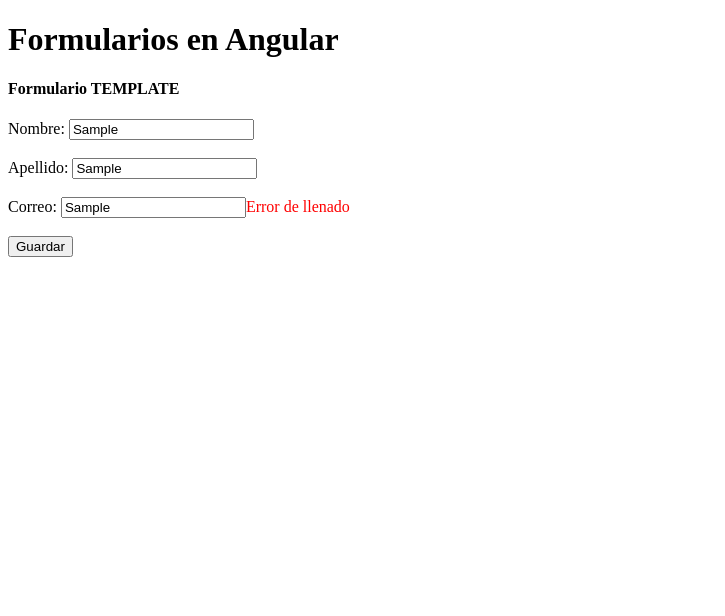
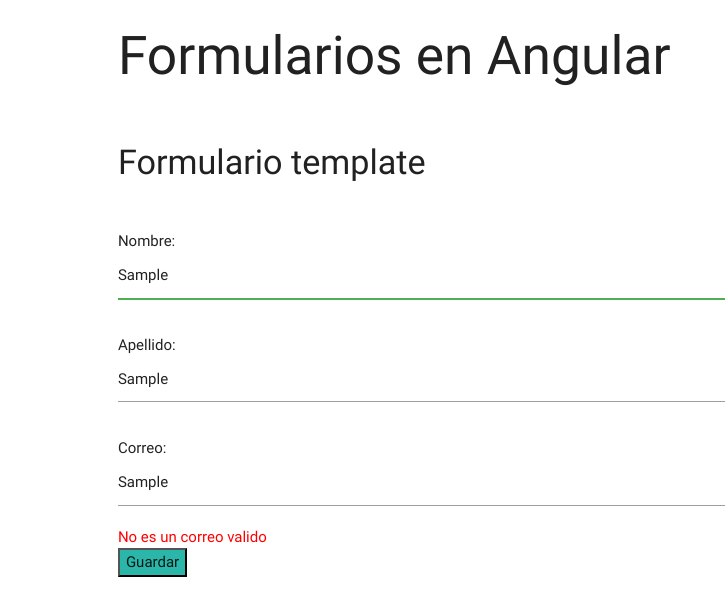
Before and after one commit to montoyaguzman/angular4-forms, an Angular app: page / in a window 1280 px wide. Both pictures are taken after typing "Sample", "Sample", "Sample" into the empty fields and a click on the button "Guardar". Shown: the top 616 px of the page, without its empty margins (0-725 px from the left). Built offline with nearby package versions, Linux system fonts and the light colour scheme.

Commit message:
agregando materialize, completando validaciones tipo html

```diff
--- a/angular-cli.json
+++ b/angular-cli.json
@@ -17,10 +17,19 @@
       "test": "test.ts",
       "tsconfig": "tsconfig.json",
       "prefix": "app",
+
+
       "styles": [
-        "styles.css"
+        "styles.css",
+        "../node_modules/materialize-css/dist/css/materialize.css"
       ],
-      "scripts": [],
+
+      "scripts": [
+        "../node_modules/jquery/dist/jquery.js",
+        "../node_modules/materialize-css/dist/js/materialize.js"
+      ],
+
+
       "environments": {
         "source": "environments/environment.ts",
         "dev": "environments/environment.ts",
--- a/src/app/app.component.html
+++ b/src/app/app.component.html
@@ -1,5 +1,10 @@
-<h1>
-  {{ title }}
-</h1>
+
+<div class="row">
+  <div class="col s8 offset-s1">
+    <h2>
+      {{ title }}
+    </h2>
+  </div>
+</div>
 
 <app-template></app-template>
--- a/src/app/components/template/template/template.component.html
+++ b/src/app/components/template/template/template.component.html
@@ -1,43 +1,45 @@
+<div class="row">
+  <div class="col s6 offset-s1">
     <h4>{{ titleTemplate }}</h4>
+  </div>
+</div>
 
+
+<div class="row">
     <form #formularioTemp="ngForm" novalidate="" (ngSubmit)="guardar(formularioTemp)">
-
-  <div>
+      <!-- Usando un ngClass >>>>>  [ngClass] = "{ 'validate': nombre.errors?.minlength || nombre.errors?.required }" -->
+        <div class="col s6 offset-s1 input-field">
           <span>Nombre: </span>
-    <input type="text" id="nombre" name="nombre" required
+          <input type="text" id="nombre" name="nombre" class="validate"
+          minlength="5" required
           [(ngModel)]="usuario.nombre" #nombre="ngModel"
           >
           <br/>
-    <span class="letraAdvertencia" *ngIf="nombre.touched && !nombre.valid">Error de llenado</span>
+          <span class="letraAdvertencia" *ngIf="nombre.touched && !nombre.valid && nombre.errors?.required">Campo obligatorio</span>
+          <span class="letraAdvertencia" *ngIf="nombre.touched && nombre.errors?.minlength">Minimo 5 caracteres</span>
         </div>
-
-  <br/>
-
-  <div>
+        <div class="col s6 offset-s1 input-field">
           <span>Apellido: </span>
           <input type="text" id="apellido" name="apellido" required
           [(ngModel)]="usuario.apellido" #apellido="ngModel"
           >
-    <span class="letraAdvertencia" *ngIf="apellido.touched && !apellido.valid && apellido.errors?.required">Error de llenado</span>
+          <br/>
+          <span class="letraAdvertencia" *ngIf="apellido.touched && !apellido.valid && apellido.errors?.required">Campo obligatorio</span>
         </div>
-
-  <br/>
-
-  <div>
+        <div class="col s6 offset-s1 input-field">
           <span>Correo: </span>
           <input type="text" id="correo" name="correo"
-    pattern="[a-z0-9._%+-]+@[a-z0-9.-]+\.[a-z]{2,3}$"
+          pattern="[a-z0-9._%+-]+@[a-z0-9.-]+\.[a-z]{2,3}$" required
           [(ngModel)]="usuario.correo" #correo="ngModel"
           >
-    <span class="letraAdvertencia" *ngIf="correo.touched && !correo.valid">Error de llenado</span>
+          <br/>
+          <span class="letraAdvertencia" *ngIf="correo.touched && !correo.valid && correo.errors?.required">Campo obligatorio</span>
+          <span class="letraAdvertencia" *ngIf="correo.touched && correo.errors?.pattern">No es un correo valido</span>
         </div>
-
-  <br/>
-
-  <div>
+        <div class="col s6 offset-s1">
           <button type="submit">
             Guardar
           </button>
         </div>
-
     </form>
+  </div>
--- a/src/app/components/template/template/template.component.ts
+++ b/src/app/components/template/template/template.component.ts
@@ -8,7 +8,7 @@
   styleUrls: ['./template.component.css']
 })
 export class TemplateComponent implements OnInit {
-  titleTemplate = 'Formulario TEMPLATE';
+  titleTemplate = 'Formulario template';
 
   usuario: Object = {
     nombre: null,
```
Lines whose indentation alone changed are shown as unchanged.
